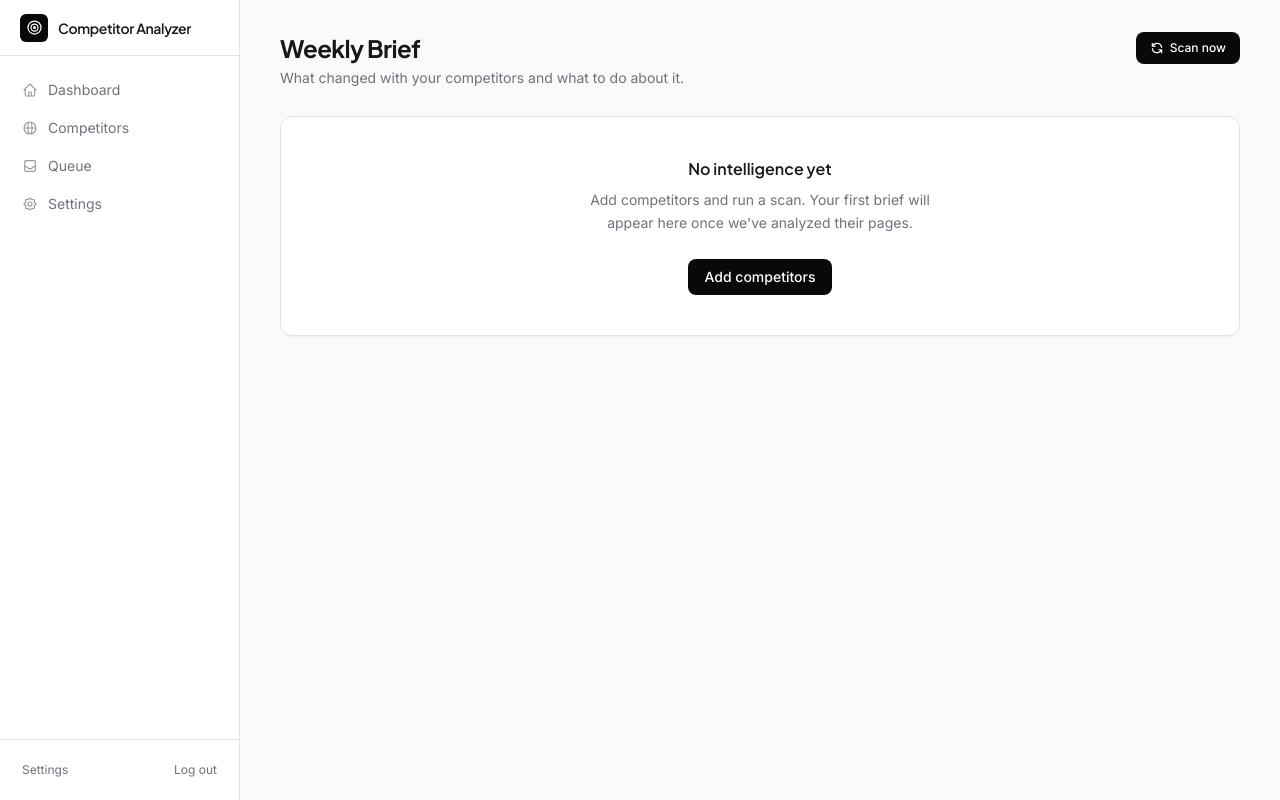
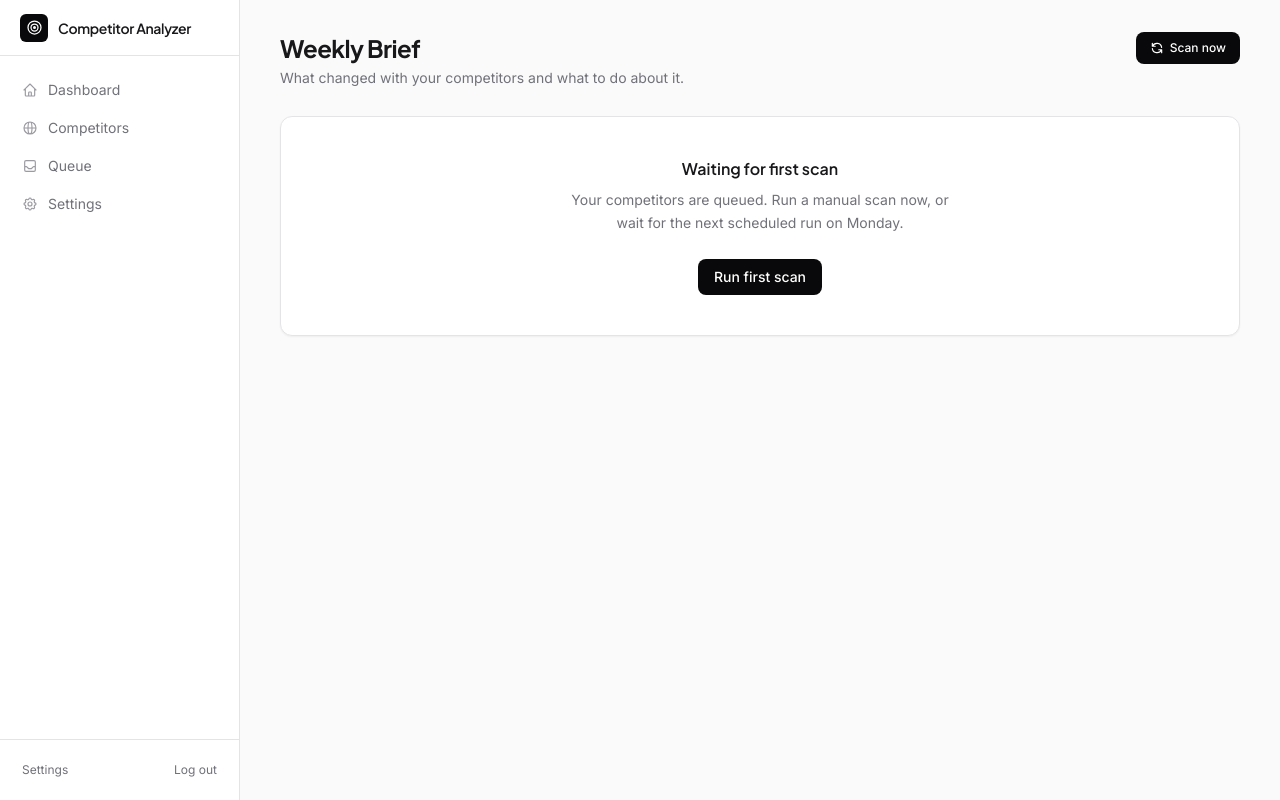
Before and after one commit to IManss-ai/competitor-analyzer, a FastAPI app: template templates/dashboard.html in a window 1280 px wide. Run offline with FastAPI, Linux system fonts and the light colour scheme; the template is opened without the code that fills it, so the values that code supplies are empty; some libraries are stand-ins or nearby versions.

Commit message:
style(design): F7 — two-state dashboard empty (no competitors vs waiting for scan)
Co-Authored-By: Claude Sonnet 4.6 <noreply@anthropic.com>

```diff
--- a/app/routes/dashboard.py
+++ b/app/routes/dashboard.py
@@ -45,6 +45,10 @@ async def dashboard_page(request: Request, db=Depends(get_session), user_id=Depe
         .limit(1)
     ).scalar_one_or_none()
 
+    competitor_count = db.execute(
+        select(func.count(Competitor.id)).where(Competitor.user_id == user_uuid)
+    ).scalar() or 0
+
     user = db.get(User, user_uuid)
 
     return templates.TemplateResponse("dashboard.html", {
@@ -52,5 +56,6 @@ async def dashboard_page(request: Request, db=Depends(get_session), user_id=Depe
         "events": events_data,
         "pending_count": pending_count,
         "last_scan": last_scan,
+        "competitor_count": competitor_count,
         "user": user,
     })
--- a/templates/dashboard.html
+++ b/templates/dashboard.html
@@ -65,11 +65,12 @@
 
     <!-- Intelligence feed -->
     {% if not events %}
-    <!-- Empty state -->
+    <!-- Empty state: no competitors vs waiting for first scan -->
+    {% if competitor_count == 0 %}
     <div class="bg-white border border-zinc-200 rounded-xl shadow-sm px-8 py-10 text-center">
-        <h2 class="font-display font-semibold text-zinc-900 text-base mb-2">No intelligence yet</h2>
+        <h2 class="font-display font-semibold text-zinc-900 text-base mb-2">Add your first competitor</h2>
         <p class="text-sm text-zinc-500 leading-relaxed max-w-sm mx-auto">
-            Add competitors and run a scan. Your first brief will appear here once we've analyzed their pages.
+            Add competitor URLs to track. We scan them every Monday and brief you on what changed.
         </p>
         <div class="mt-6">
             <a href="/competitors"
@@ -79,6 +80,27 @@
             </a>
         </div>
     </div>
+    {% else %}
+    <div class="bg-white border border-zinc-200 rounded-xl shadow-sm px-8 py-10 text-center">
+        <h2 class="font-display font-semibold text-zinc-900 text-base mb-2">Waiting for first scan</h2>
+        <p class="text-sm text-zinc-500 leading-relaxed max-w-sm mx-auto">
+            Your competitors are queued. Run a manual scan now, or wait for the next scheduled run on Monday.
+        </p>
+        <div class="mt-6">
+            <button hx-post="/scan/now"
+                    hx-target="#scan-status"
+                    hx-swap="innerHTML"
+                    hx-on::after-request="if(event.detail.successful) window.notify('Scan started — results in ~1 minute', 'info')"
+                    class="inline-flex items-center gap-1.5 bg-zinc-950 text-white text-sm font-medium py-2 px-4 rounded-lg
+                           hover:bg-zinc-800 active:scale-[0.98] transition-all duration-150">
+                <svg class="request-spinner w-3.5 h-3.5 animate-spin-css" fill="none" stroke="currentColor" stroke-width="2" viewBox="0 0 24 24">
+                    <path stroke-linecap="round" stroke-linejoin="round" d="M4 4v5h.582m15.356 2A8.001 8.001 0 004.582 9m0 0H9m11 11v-5h-.581m0 0a8.003 8.003 0 01-15.357-2m15.357 2H15"/>
+                </svg>
+                <span class="request-label">Run first scan</span>
+            </button>
+        </div>
+    </div>
+    {% endif %}
 
     {% else %}
     <!-- Intelligence events -->
```
